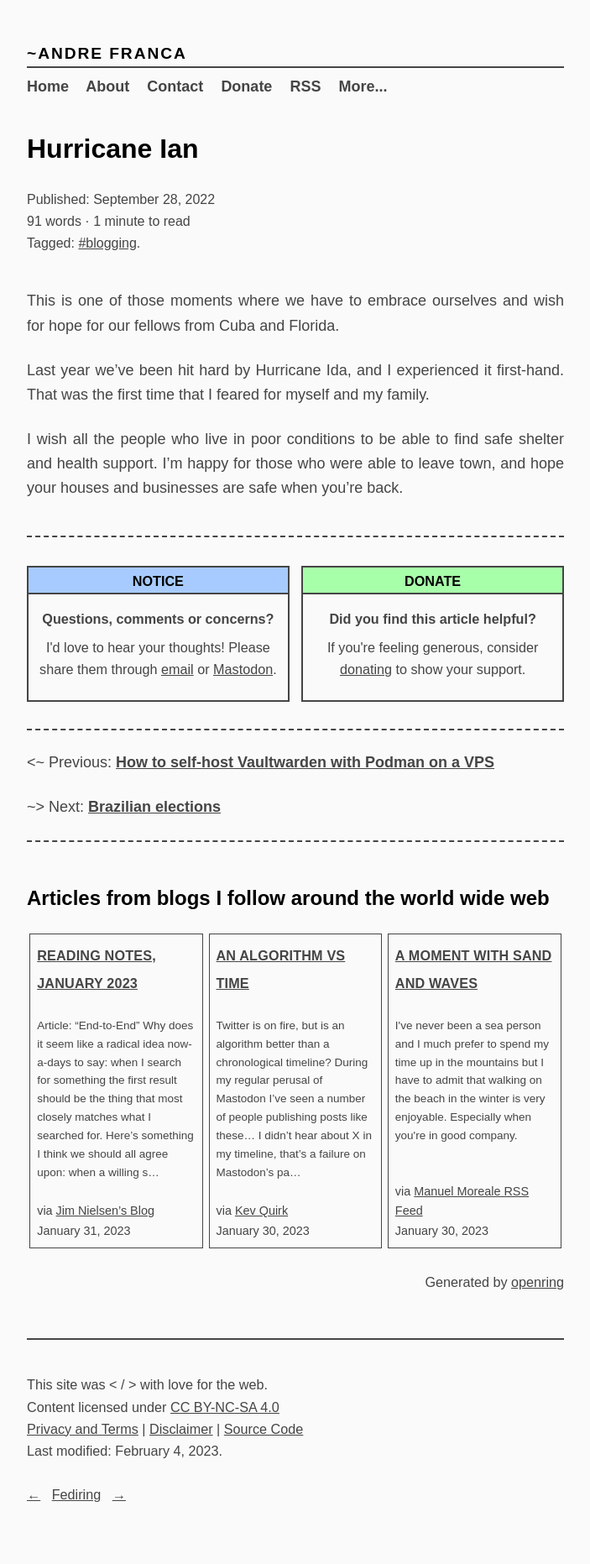
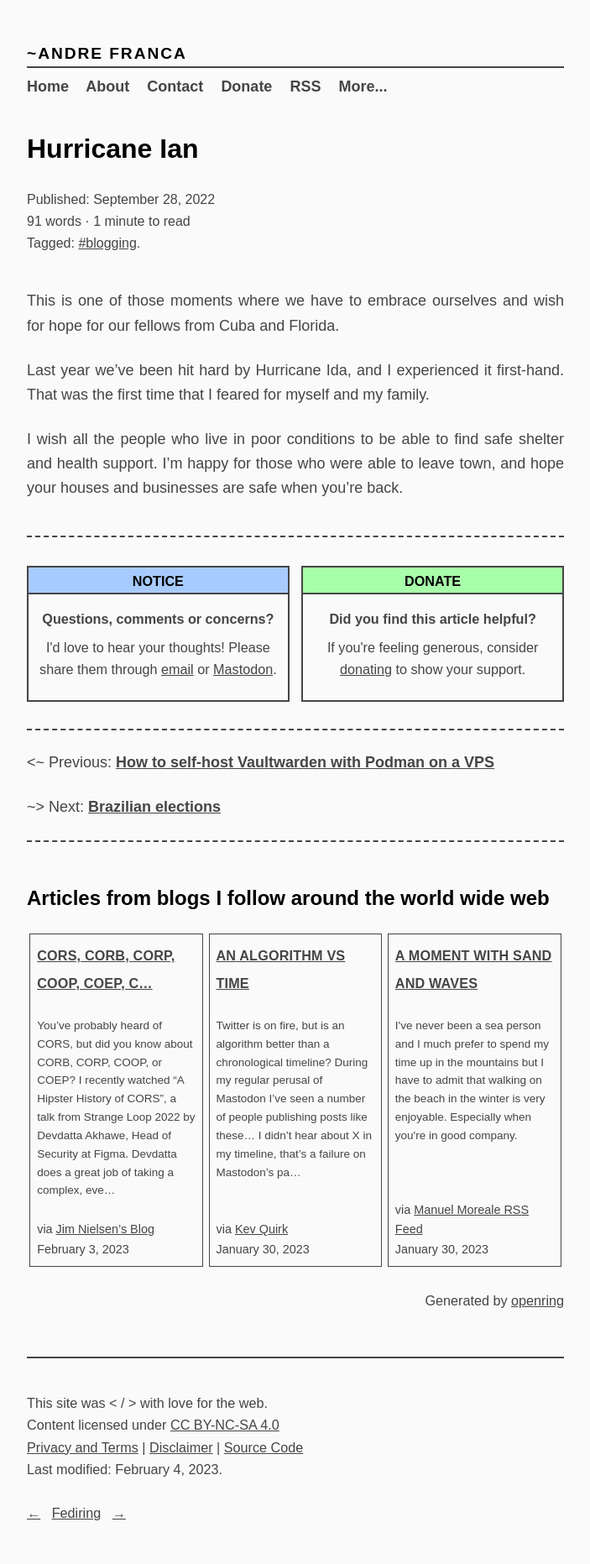
Before and after one commit to a-franca/abf.li, a Jekyll site: the page built from _posts/2022/2022-09-28-hurricane-ian.md, in a window 1280 px wide. Shown: the whole page at 84% size, without its empty margins (288-991 px from the left). Built offline with Jekyll 4.4.1, drawn with Linux system fonts in a browser that asks for light colours; before the commit the page ends 1842 px from its top, so only the background shows below that.

Commit message:
Fetch new posts

```diff
--- a/_includes/openring-out.html
+++ b/_includes/openring-out.html
@@ -5,16 +5,14 @@
 
     <div class="article">
       <h4 class="title">
-        <a href="https://blog.jim-nielsen.com/2023/reading-notes-january/" rel="noopener noreferrer nofollow" target="_blank">Reading Notes, January 2023</a>
+        <a href="https://blog.jim-nielsen.com/2023/hipster-history-of-cors/" rel="noopener noreferrer nofollow" target="_blank">CORS, CORB, CORP, COOP, COEP, C…</a>
       </h4>
-      <p class="summary">Article: “End-to-End”
-Why does it seem like a radical idea now-a-days to say: when I search for something the first result should be the thing that most closely matches what I searched for.
-
-Here’s something I think we should all agree upon: when a willing s…</p>
+      <p class="summary">You’ve probably heard of CORS, but did you know about CORB, CORP, COOP, or COEP?
+I recently watched “A Hipster History of CORS”, a talk from Strange Loop 2022 by Devdatta Akhawe, Head of Security at Figma. Devdatta does a great job of taking a complex, eve…</p>
       <small class="source">
         via <a href="https://blog.jim-nielsen.com" rel="noopener noreferrer nofollow" target="_blank">Jim Nielsen’s Blog</a>
       </small>
-      <small class="date">January 31, 2023</small>
+      <small class="date">February 3, 2023</small>
     </div>
 
     <div class="article">
```
